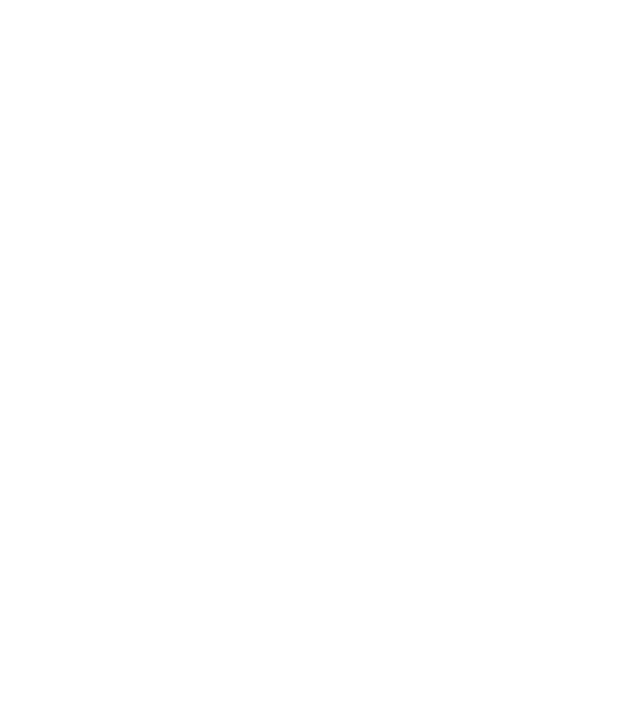
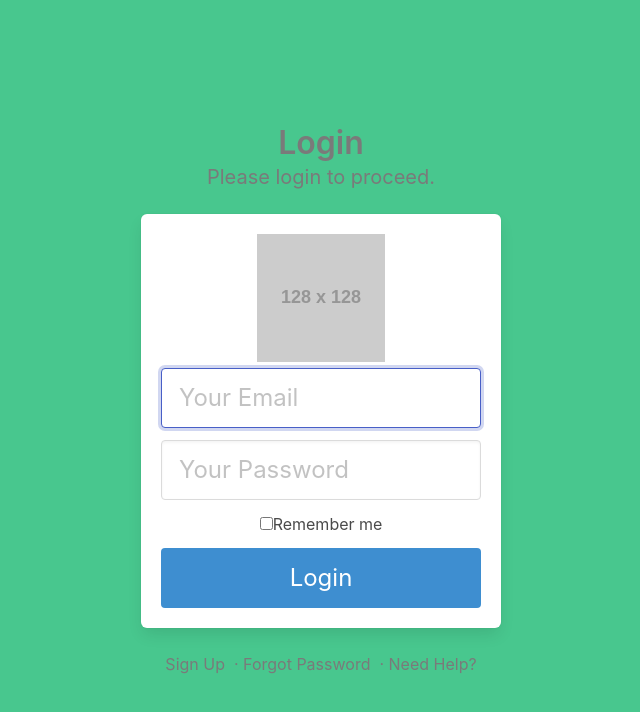
Before and after one commit to serpentz/capozios-customer-frontend, a React (Create React App) app: page / in a window 1280 px wide. Shown: the top 712 px of the page, without its empty margins (319-959 px from the left). Built offline with nearby package versions, Linux system fonts and the light colour scheme.

Commit message:
Added Bulma, Sass, and a login page

```diff
--- a/package.json
+++ b/package.json
@@ -3,6 +3,8 @@
   "version": "0.1.0",
   "private": true,
   "dependencies": {
+    "bulma": "^0.7.2",
+    "node-sass": "^4.11.0",
     "react": "^16.6.3",
     "react-dom": "^16.6.3",
     "react-redux": "^6.0.0",
--- a/public/index.html
+++ b/public/index.html
@@ -19,7 +19,7 @@
       work correctly both with client-side routing and a non-root public URL.
       Learn how to configure a non-root public URL by running `npm run build`.
     -->
-    <title>React App</title>
+    <title>Capozio's</title>
   </head>
   <body>
     <noscript>
--- a/src/App.js
+++ b/src/App.js
@@ -1,12 +1,13 @@
 import React, { Component } from 'react';
 import logo from './logo.svg';
 import './App.css';
+import Login from './components/Login';
 
 class App extends Component {
   render() {
     return (
       <div className="App">
-
+        <Login />
       </div>
     );
   }
--- /dev/null
+++ b/src/components/Login.js
@@ -0,0 +1,89 @@
+import React, { Component } from 'react';
+
+export default class Login extends Component {
+    render () {
+        return (
+            <section className="hero is-success is-fullheight">
+                <div className="hero-body">
+                    <div className="container has-text-centered">
+                        <div className="column is-4 is-offset-4">
+                            <h3 className="title has-text-grey">Login</h3>
+                            <p className="subtitle has-text-grey">Please login to proceed.</p>
+                            <div className="box">
+                                <figure className="avatar">
+                                    <img src="https://placehold.it/128x128" />
+                                </figure>
+                                    <form>
+                                        <div className="field">
+                                            <div className="control">
+                                                <input className="input is-large" type="email" placeholder="Your Email" autofocus="" />
+                                            </div>
+                                        </div>
+
+                                        <div className="field">
+                                            <div className="control">
+                                                <input className="input is-large" type="password" placeholder="Your Password" />
+                                            </div>
+                                        </div>
+                                        <div className="field">
+                                            <label className="checkbox">
+                                            <input type="checkbox" />
+                                            Remember me </label>
+                                        </div>
+                                                    <button className="button is-block is-info is-large is-fullwidth">Login</button>
+                                    </form>
+                                            </div>
+                                            <p className="has-text-grey">
+                                                <a href="../">Sign Up</a> &nbsp;·&nbsp;
+                    <a href="../">Forgot Password</a> &nbsp;·&nbsp;
+                    <a href="../">Need Help?</a>
+                                            </p>
+                                        </div>
+        </div>
+    </div>
+</section>
+        )
+    }
+}
+
+
+{/* <section className="hero is-success is-fullheight">
+    <div className="hero-body">
+        <div className="container has-text-centered">
+            <div className="column is-4 is-offset-4">
+                <h3 className="title has-text-grey">Login</h3>
+                <p className="subtitle has-text-grey">Please login to proceed.</p>
+                <div className="box">
+                    <figure className="avatar">
+                        <img src="https://placehold.it/128x128">
+                    </figure>
+                    <form>
+                        <div className="field">
+                            <div className="control">
+                                <input className="input is-large" type="email" placeholder="Your Email" autofocus="">
+                            </div>
+                        </div>
+
+                        <div className="field">
+                            <div className="control">
+                                <input className="input is-large" type="password" placeholder="Your Password">
+                            </div>
+                        </div>
+                        <div className="field">
+                            <label className="checkbox">
+                <input type="checkbox">
+                Remember me
+            </label>
+                        </div>
+                        <button className="button is-block is-info is-large is-fullwidth">Login</button>
+                    </form>
+                </div>
+                <p className="has-text-grey">
+                    <a href="../">Sign Up</a> &nbsp;·&nbsp;
+                    <a href="../">Forgot Password</a> &nbsp;·&nbsp;
+                    <a href="../">Need Help?</a>
+                </p>
+            </div>
+        </div>
+    </div>
+</section> */}
--- a/src/index.js
+++ b/src/index.js
@@ -3,6 +3,7 @@
 import './index.css';
 import App from './App';
 import * as serviceWorker from './serviceWorker';
+import 'bulma';
 
 ReactDOM.render(<App />, document.getElementById('root'));
 
```
Also changed, not shown: 2 other files (tests, documents, lock files or other folders).
